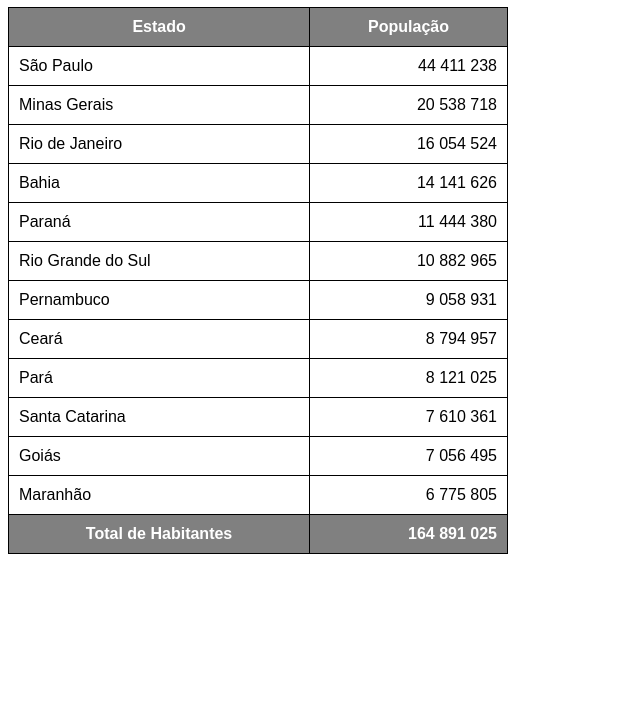
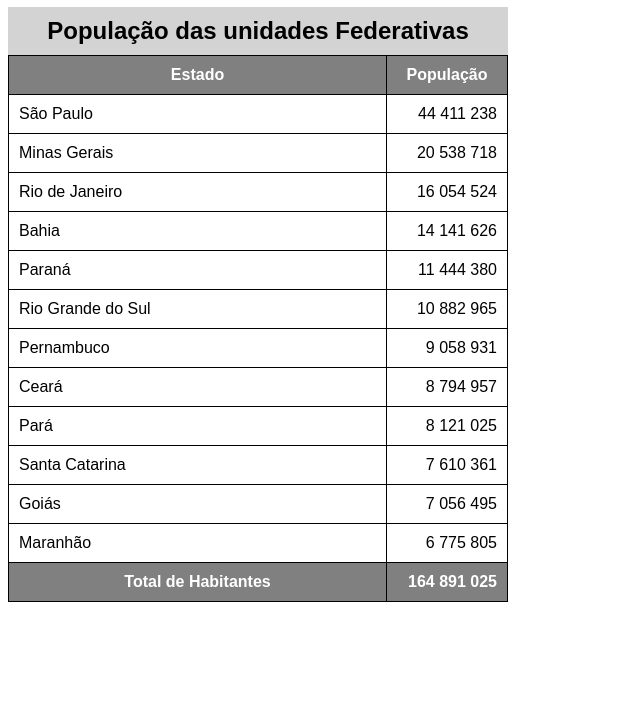
Before and after one commit to Ale1910/html-css, a plain HTML site: page Exercicios/Ex023/tabela002.html in a window 1280 px wide. Shown: the part 73-800 px from the top of the page, without its empty margins (0-640 px from the left). Drawn offline with Linux system fonts and the light colour scheme.

Commit message:
Ex023 Parte 5

```diff
--- a/Exercicios/Ex023/tabela002.html
+++ b/Exercicios/Ex023/tabela002.html
@@ -20,6 +20,13 @@
             padding: 10px;
         }
 
+        caption {
+            font-size: 1.5em;
+            font-weight: bold;
+            padding: 10px;
+            background-color: lightgray;
+        }
+
         thead, tfoot {
             background-color: gray;
             color: white;
@@ -35,6 +42,7 @@
     <!--
         ANATOMIA PARA TABELAS GRANDES
         TABLE
+            CAPTION
             THEAD
                 TR, TD, TH
             TBODY
@@ -43,10 +51,11 @@
                 TR, TD, TH
     -->
     <table>
+        <caption>População das unidades Federativas</caption>
         <thead>
             <tr>
-                <th>Estado</th>
-                <th>População</th>
+                <th scope="col">Estado</th>
+                <th scope="col" style="width: 100px;">População</th>
             </tr>
         </thead>
         <tbody>
@@ -101,7 +110,7 @@
         </tbody>
         <tfoot>
             <tr>
-                <th>Total de Habitantes</th>
+                <th scope="row">Total de Habitantes</th>
                 <td class="num"><strong>164 891 025</strong></td>
             </tr>
         </tfoot>
```
